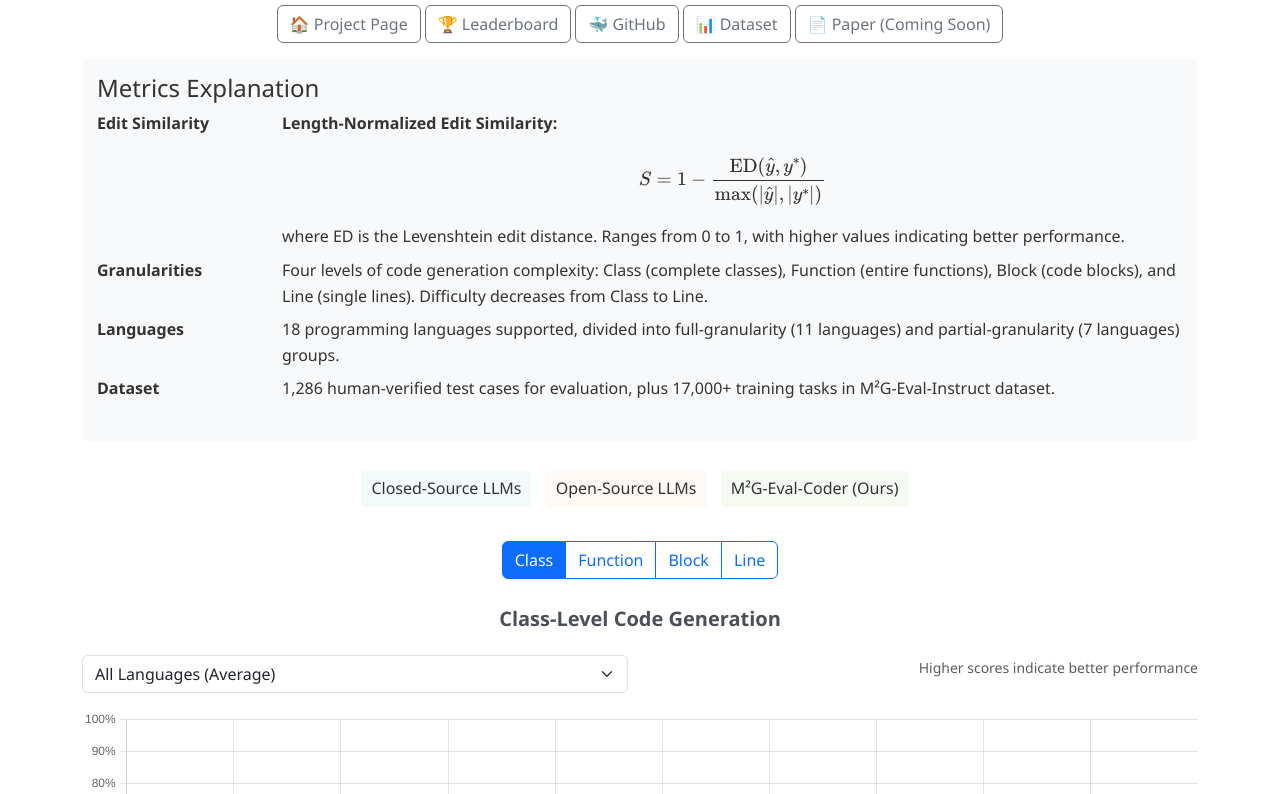
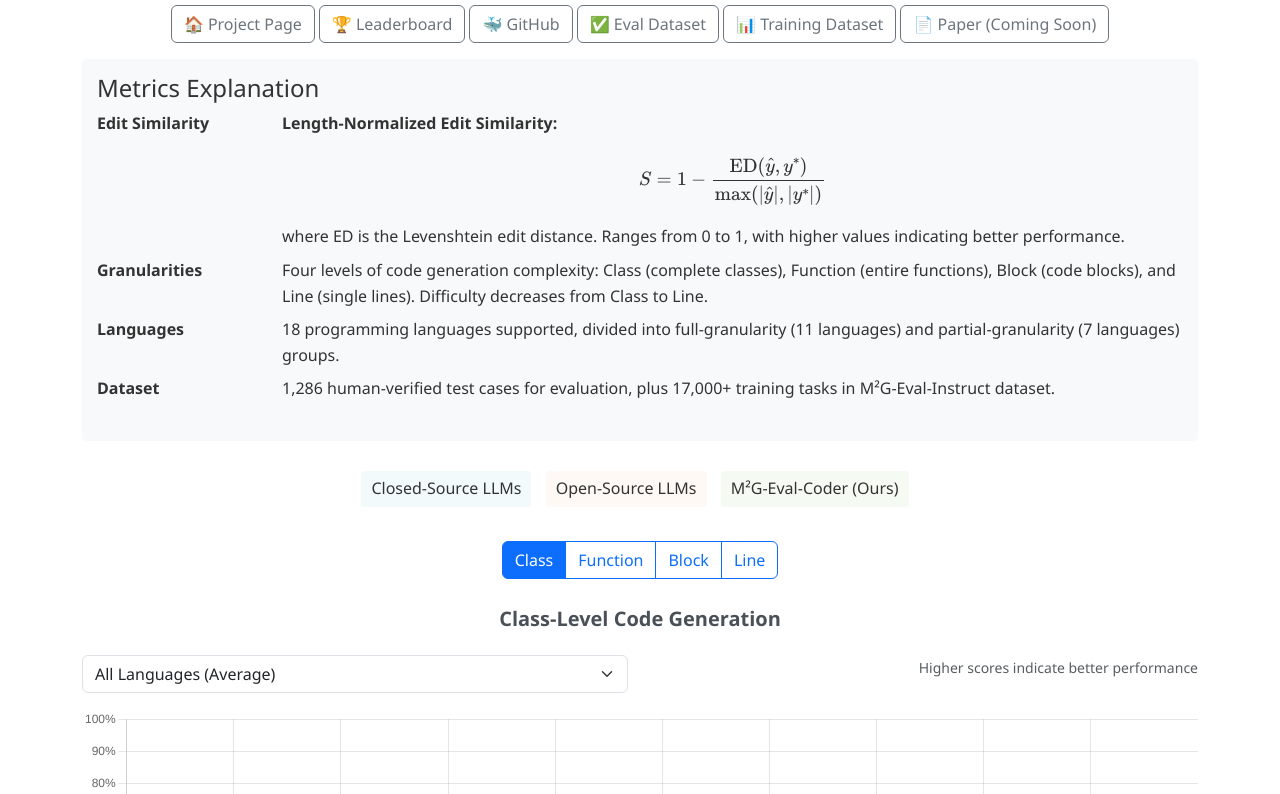
Before and after one commit to LiveRepoReflection/m2geval.github.io, a plain HTML site: page index.html in a window 1280 px wide. Shown: the part 175-969 px from the top of the page. Drawn offline with nearby package versions, Linux system fonts and the light colour scheme.

Commit message:
modify index

```diff
--- a/index.html
+++ b/index.html
@@ -118,9 +118,10 @@
 
         <div class="d-flex justify-content-center gap-1 mb-3">
             <a href="https://m2geval.github.io/home.html" class="btn btn-outline-secondary">🏠 Project Page</a>
-            <a href="https://m2geval.github.io/index.html" class="btn btn-outline-secondary">🏆 Leaderboard</a>
-            <a href="https://github.com/m2geval/m2geval-project" class="btn btn-outline-secondary">🐳 GitHub</a>
-            <a href="https://github.com/m2geval/m2geval-dataset" class="btn btn-outline-secondary">📊 Dataset</a>
+            <a href="./index.html" class="btn btn-outline-secondary">🏆 Leaderboard</a>
+            <a href="https://github.com/LiveRepoReflection/m2geval-project" class="btn btn-outline-secondary">🐳 GitHub</a>
+            <a href="https://huggingface.co/datasets/Tswatery/m2geval" class="btn btn-outline-secondary">✅ Eval Dataset</a>
+            <a href="https://huggingface.co/datasets/Tswatery/m2geval-instruction" class="btn btn-outline-secondary">📊 Training Dataset</a>
             <a href="#" class="btn btn-outline-secondary">📄 Paper (Coming Soon)</a>
         </div>
 
```
Also changed, not shown: home.html (+0 -1 lines).
